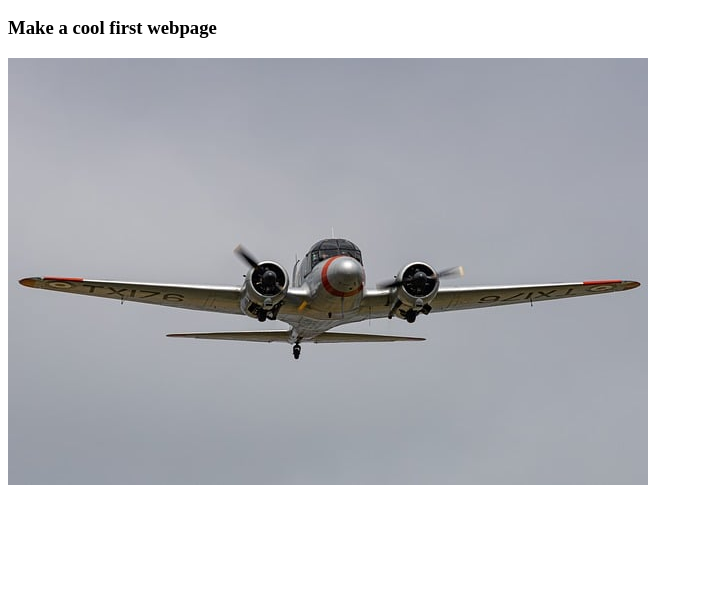
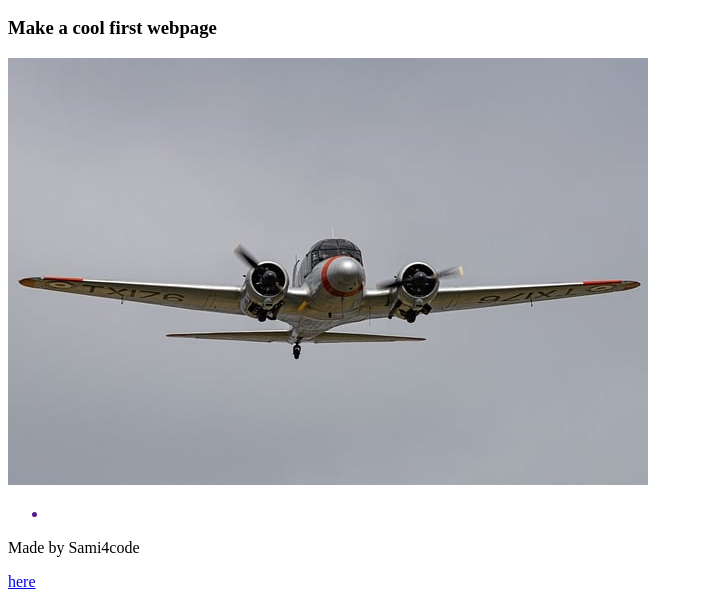
Before and after one commit to Sami4code/alx_tools, a plain HTML site: page html_basic/index.html in a window 1280 px wide. Shown: the part 246-845 px from the top of the page, without its empty margins (0-703 px from the left). Before the commit the page ends 800 px from the top, so only its background shows below. Drawn offline with Linux system fonts and the light colour scheme.

Commit message:
header, main and footer elements added

```diff
--- a/html_basic/index.html
+++ b/html_basic/index.html
@@ -16,5 +16,17 @@
     <a href="https://www.flyairpeace.com/">
         <img src="image.jpg" alt="Airplane Interior">
     </a>
+    <header>
+        <a href="">
+            <ul>
+            <li></li>
+        </ul>
+        </a>
+    </header>
+    <main></main>
+    <footer>
+        <p>Made by Sami4code</p>
+        <a href="https://www.flyairpeace.com/" target="_blank">here</a>
+    </footer>
 </body>
 </html>
```
